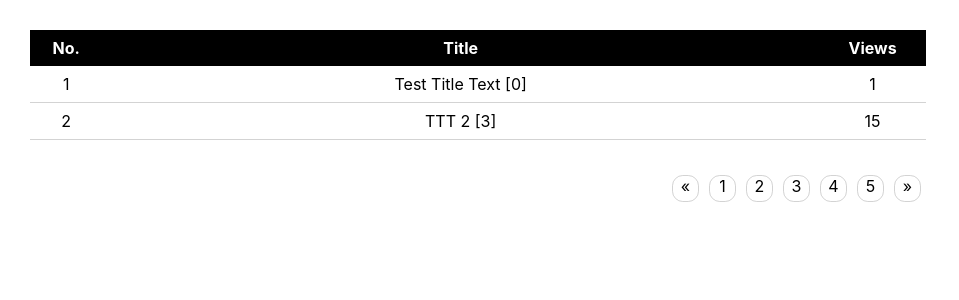
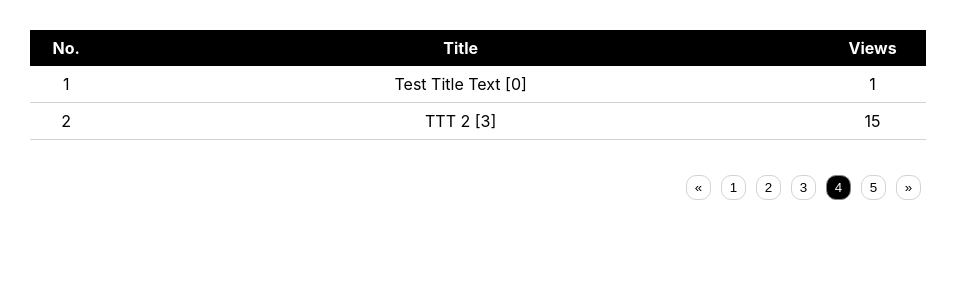
Before and after one commit to siwolsmu89/simple_board_1, a React (Create React App) app in the folder simple_board_react/: page / in a window 1280 px wide. Shown: the top 300 px of the page, without its empty margins (0-959 px from the left). Built offline with nearby package versions, Linux system fonts and the light colour scheme.

Commit message:
Update pagination  - add new css style  - add movePage function to click event 2021/05/04

```diff
--- a/simple_board_react/src/App.js
+++ b/simple_board_react/src/App.js
@@ -1,17 +1,19 @@
 import {Component} from "react";
 import { connect } from "react-redux";
 import BoardList from "./components/view/board-list/BoardList";
+import {movePageAction} from "./redux/action/actions";
 
 class App extends Component {
 
     render() {
-        const { articles, pagination } = this.props;
+        const { dispatch, articles, pagination } = this.props;
 
         return (
             <div className="simple-board-app">
                 <BoardList
                     articles={ articles }
                     pagination={ pagination }
+                    movePage={ pageNo => dispatch(movePageAction(pageNo)) }
                 />
             </div>
         )
--- a/simple_board_react/src/components/view/board-list/BoardList.css
+++ b/simple_board_react/src/components/view/board-list/BoardList.css
@@ -34,7 +34,9 @@
     text-align: right;
 }
 
-.pagination span {
+.pagination button {
+    background-color: white;
+    padding: 0;
     border: 1px solid lightgray;
     display: inline-block;
     text-align: center;
@@ -44,3 +46,19 @@
     cursor: pointer;
     border-radius:40%;
 }
+
+.pagination button:hover {
+    background-color: #848484;
+}
+
+.pagination button.btn-page.active {
+    border: 1px solid #848484;
+    background-color: black;
+    color: white;
+}
+
+.pagination button.disabled {
+    cursor: default;
+    background-color: #e1e1e1;
+    opacity: 0.5;
+}
--- a/simple_board_react/src/components/view/board-list/BoardList.js
+++ b/simple_board_react/src/components/view/board-list/BoardList.js
@@ -3,20 +3,25 @@ import "./BoardList.css";
 
 export default class BoardList extends Component {
 
-    setPagination(pagination) {
+    setPagination(pagination, movePage) {
         const { currentPage, pageSize, lastPage } = pagination;
         let pageNumbers = [];
 
-        let pageEnd = currentPage + pageSize - 1;
+        let pageStart = pageSize * Math.ceil(currentPage / pageSize - 1) + 1;
+
+        let pageEnd = pageStart + pageSize - 1;
         pageEnd = pageEnd > lastPage ? lastPage : pageEnd;
 
-        for (let i = currentPage; i<=pageEnd; i++) {
+        for (let i = pageStart; i <= pageEnd; i++) {
             pageNumbers.push(i);
         }
 
         return pageNumbers.map(
             (pageNumber) => (
-                <span className="btn-page">{pageNumber}</span>
+                <button
+                    className={ `btn-page ${pagination.currentPage === pageNumber ? 'active' : '' }` }
+                    onClick={ () => movePage(pageNumber) }
+                >{pageNumber}</button>
             )
         );
     }
@@ -34,10 +39,10 @@ export default class BoardList extends Component {
     }
 
     render() {
-        const { articles, pagination } = this.props;
+        const { articles, pagination, movePage } = this.props;
 
         const articleRows = this.setArticleRows(articles);
-        const pageList = this.setPagination(pagination);
+        const pageList = this.setPagination(pagination, movePage);
 
         return (
             <div className="simple-board-list">
@@ -57,9 +62,25 @@ export default class BoardList extends Component {
                 </section>
                 <section className="pagination-wrapper">
                     <div className="pagination">
-                        <span className="btn-prev">&laquo;</span>
+                        <button
+                            className={ `btn-prev ${pagination.currentPage === 1 ? 'disabled' : '' }` }
+                            onClick={ () => {
+                                if (pagination.currentPage === 1) {
+                                    return;
+                                }
+                                movePage(pagination.currentPage - 1)
+                            } }
+                        >&laquo;</button>
                             { pageList }
-                        <span className="btn-next">&raquo;</span>
+                        <button
+                            className={ `btn-next ${pagination.currentPage === pagination.lastPage ? 'disabled' : '' }` }
+                            onClick={ () => {
+                                if (pagination.currentPage === pagination.lastPage) {
+                                    return;
+                                }
+                                movePage(pagination.currentPage + 1)
+                            } }
+                        >&raquo;</button>
                     </div>
                 </section>
             </div>
--- a/simple_board_react/src/redux/reducer/rootReducer.js
+++ b/simple_board_react/src/redux/reducer/rootReducer.js
@@ -7,9 +7,9 @@ const initialState = {
         {no:2, title: 'TTT 2', comments: [1, 2, 3], views: 15}
     ],
     pagination: {
-        currentPage: 1,
+        currentPage: 4,
         pageSize: 5,
-        lastPage: 10
+        lastPage: 16
     }
 }
 
```
